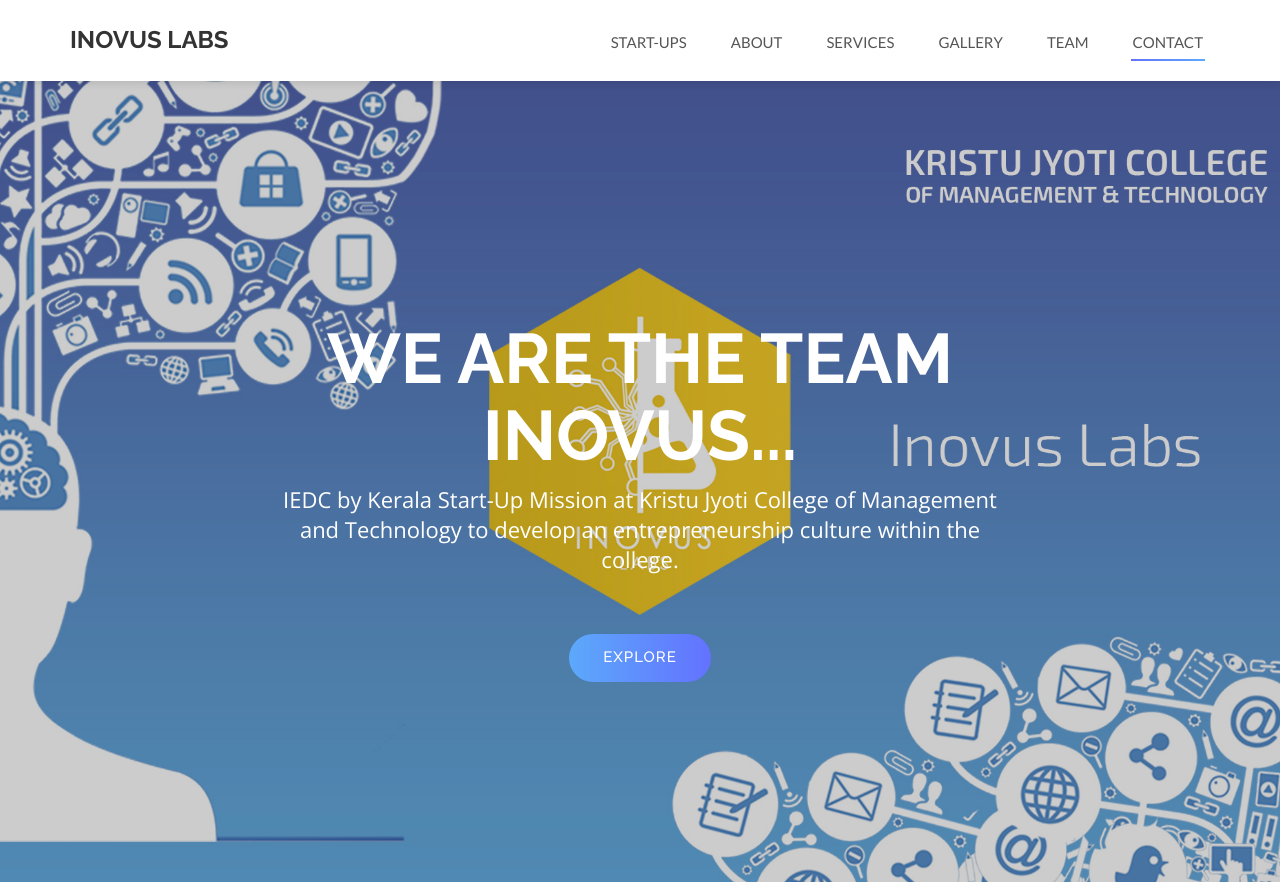
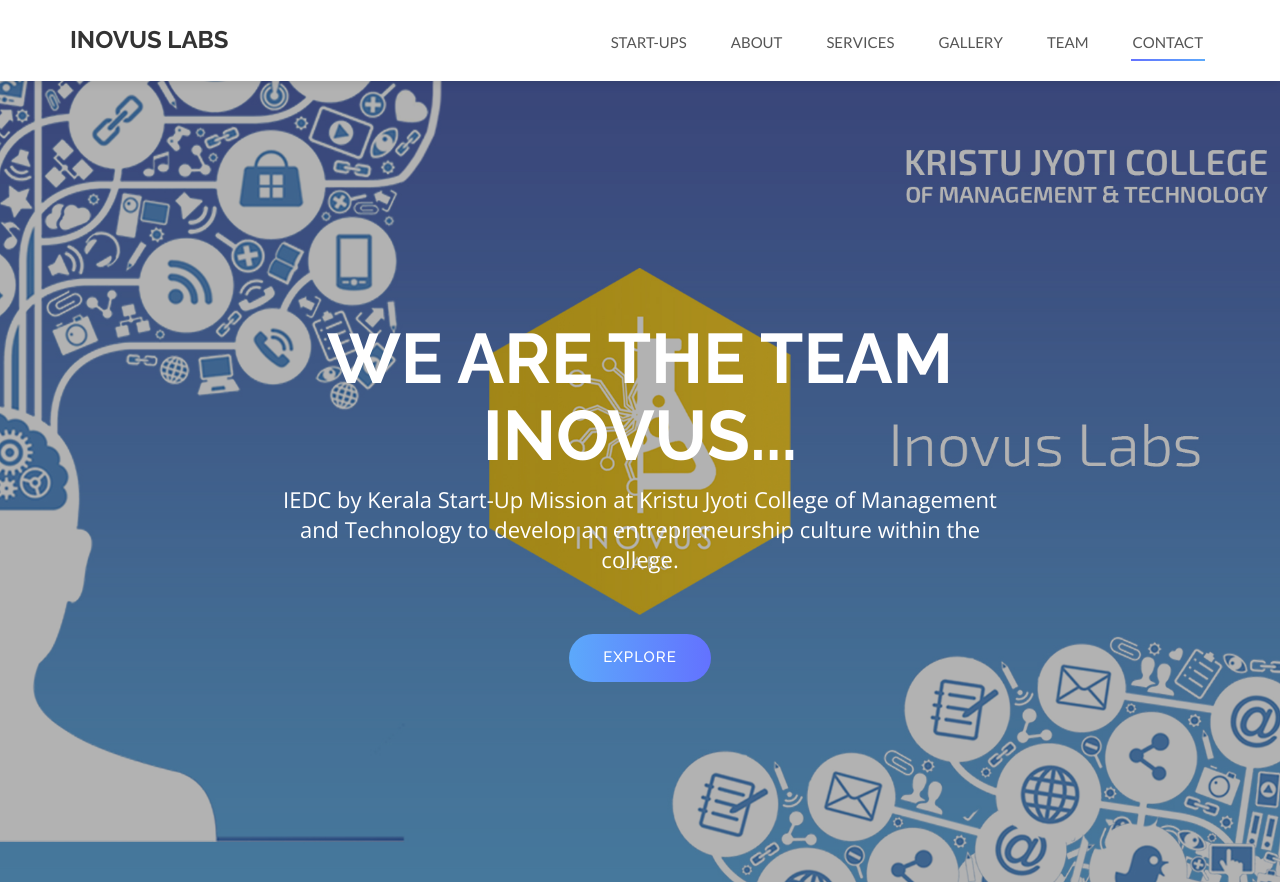
Before and after one commit to decoded-cipher/Inovus-Labs, a website: page index.html in a window 1280 px wide. Shown: the top 882 px of the page. Drawn offline with nearby package versions, Linux system fonts and the light colour scheme.

Commit message:
rgba correction:

```diff
--- a/css/style.css
+++ b/css/style.css
@@ -194,7 +194,7 @@
 	-o-background-size: cover;
 }
 .intro .overlay {
-	background: rgba(0,0,0,0.2);
+	background: rgba(0,0,0,0.3);
 }
 
 .intro h1 {
```
